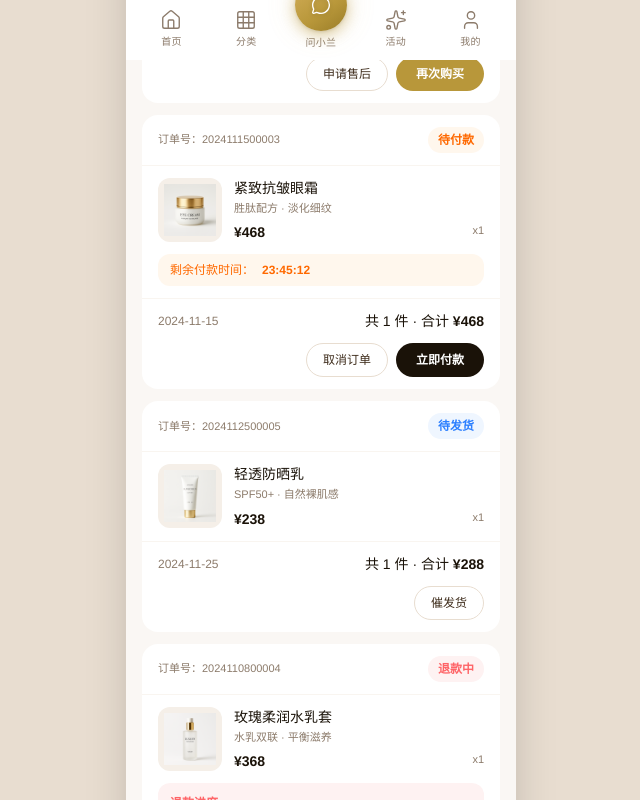
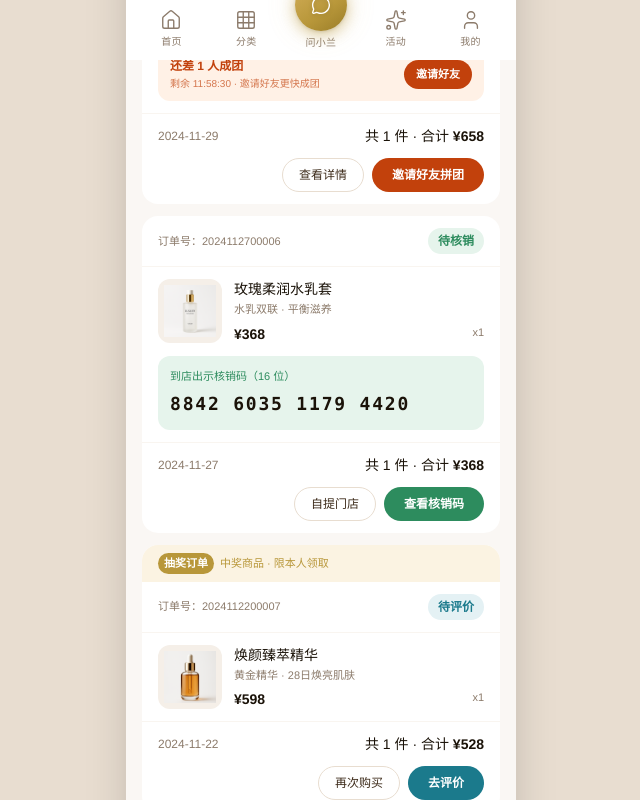
Before and after one commit to 315fang/cloud-mp-qianduan, a Next.js app: page /orders in a window 1280 px wide. Shown: the part 740-1540 px from the top of the page, without its empty margins (319-959 px from the left). Built offline with nearby package versions, Linux system fonts and the light colour scheme.

Commit message:
feat: update checkout delivery method and add new order statuses
Co-authored-by: 王飞 <192938845+315fang@users.noreply.github.com>

```diff
--- a/src/app/orders/page.tsx
+++ b/src/app/orders/page.tsx
@@ -8,23 +8,35 @@ import { ArrowLeft, ChevronRight, Package, MapPin, CheckCircle2, Truck, CircleDo
 import PhoneFrame from "@/components/PhoneFrame";
 import { products } from "@/lib/data";
 
-type OrderStatus = "all" | "pending" | "paid" | "shipped" | "completed" | "refund";
+type OrderStatus = "all" | "pending" | "grouping" | "paid" | "shipped" | "review" | "verify" | "completed" | "refund";
 
 const statusTabs: { key: OrderStatus; label: string }[] = [
   { key: "all", label: "全部" },
   { key: "pending", label: "待付款" },
+  { key: "grouping", label: "待成团" },
   { key: "paid", label: "待发货" },
   { key: "shipped", label: "待收货" },
+  { key: "verify", label: "待核销" },
+  { key: "review", label: "待评价" },
   { key: "completed", label: "已完成" },
   { key: "refund", label: "退换货" },
 ];
 
 const statusConfig: Record<string, { label: string; color: string; bg: string }> = {
   pending: { label: "待付款", color: "text-orange-500", bg: "bg-orange-50" },
+  grouping: { label: "待成团", color: "text-[#C2410C]", bg: "bg-[#FFEDD5]" },
   paid: { label: "待发货", color: "text-blue-500", bg: "bg-blue-50" },
   shipped: { label: "待收货", color: "text-[#B8973A]", bg: "bg-[#F0E6C8]" },
+  verify: { label: "待核销", color: "text-[#2D8C5E]", bg: "bg-[#E6F4EC]" },
+  review: { label: "待评价", color: "text-[#1B7A8C]", bg: "bg-[#E4F1F4]" },
   completed: { label: "已完成", color: "text-[#8C7B6B]", bg: "bg-[#F5EFE8]" },
   refund: { label: "退款中", color: "text-red-400", bg: "bg-red-50" },
+};
+
+// 活动订单类型
+const activityConfig: Record<string, { label: string; color: string; bg: string }> = {
+  group: { label: "拼团订单", color: "#C2410C", bg: "#FFF1E6" },
+  lottery: { label: "抽奖订单", color: "#B8973A", bg: "#FBF3E2" },
 };
 
 const logistics = [
@@ -42,6 +54,35 @@ const mockOrders = [
     items: [{ product: products[0], qty: 1 }, { product: products[1], qty: 1 }],
     total: 1026,
     expressNo: "SF1234567890",
+    activity: null as null | "group" | "lottery",
+  },
+  {
+    id: "2024112900008",
+    status: "grouping" as const,
+    date: "2024-11-29",
+    items: [{ product: products[1], qty: 1 }],
+    total: 658,
+    expressNo: "",
+    activity: "group" as const,
+  },
+  {
+    id: "2024112700006",
+    status: "verify" as const,
+    date: "2024-11-27",
+    items: [{ product: products[2], qty: 1 }],
+    total: 368,
+    expressNo: "",
+    activity: null,
+    verifyCode: "8842 6035 1179 4420",
+  },
+  {
+    id: "2024112200007",
+    status: "review" as const,
+    date: "2024-11-22",
+    items: [{ product: products[0], qty: 1 }],
+    total: 528,
+    expressNo: "",
+    activity: "lottery" as const,
   },
   {
     id: "2024112000002",
@@ -50,6 +91,7 @@ const mockOrders = [
     items: [{ product: products[3], qty: 2 }],
     total: 396,
     expressNo: "",
+    activity: null,
   },
   {
     id: "2024111500003",
@@ -58,6 +100,7 @@ const mockOrders = [
     items: [{ product: products[4], qty: 1 }],
     total: 468,
     expressNo: "",
+    activity: null,
   },
   {
     id: "2024112500005",
@@ -66,6 +109,7 @@ const mockOrders = [
     items: [{ product: products[5], qty: 1 }],
     total: 288,
     expressNo: "",
+    activity: null,
   },
   {
     id: "2024110800004",
@@ -74,6 +118,7 @@ const mockOrders = [
     items: [{ product: products[2], qty: 1 }],
     total: 368,
     expressNo: "",
+    activity: null,
   },
 ];
 
@@ -137,6 +182,23 @@ export default function OrdersPage() {
             const isLogisticsOpen = expandedLogistics === order.id;
             return (
               <div key={order.id} className="bg-white rounded-2xl overflow-hidden">
+                {/* 活动订单识别条 */}
+                {order.activity && (
+                  <div
+                    className="flex items-center gap-1.5 px-4 py-2"
+                    style={{ backgroundColor: activityConfig[order.activity].bg }}
+                  >
+                    <span
+                      className="text-[11px] font-bold px-1.5 py-0.5 rounded"
+                      style={{ color: "#fff", backgroundColor: activityConfig[order.activity].color }}
+                    >
+                      {activityConfig[order.activity].label}
+                    </span>
+                    <span className="text-[11px]" style={{ color: activityConfig[order.activity].color }}>
+                      {order.activity === "group" ? "拼团成功后自动发货" : "中奖商品 · 限本人领取"}
+                    </span>
+                  </div>
+                )}
                 {/* 订单头部 */}
                 <div className="flex items-center justify-between px-4 py-3 border-b border-[#F9F5F0]">
                   <span className="text-[11px] text-[#8C7B6B]">订单号：{order.id}</span>
@@ -237,6 +299,27 @@ export default function OrdersPage() {
                   </div>
                 )}
 
+                {/* 待成团进度 */}
+                {order.status === "grouping" && (
+                  <div className="mx-4 mb-3 flex items-center justify-between bg-[#FFF1E6] rounded-xl px-3 py-2.5">
+                    <div>
+                      <p className="text-xs font-bold text-[#C2410C]">还差 1 人成团</p>
+                      <p className="text-[10px] text-[#C2410C]/70 mt-0.5">剩余 11:58:30 · 邀请好友更快成团</p>
+                    </div>
+                    <button className="text-[11px] bg-[#C2410C] text-white px-3 py-1.5 rounded-full font-semibold">
+                      邀请好友
+                    </button>
+                  </div>
+                )}
+
+                {/* 待核销 16 位核销码 */}
+                {order.status === "verify" && "verifyCode" in order && order.verifyCode && (
+                  <div className="mx-4 mb-3 bg-[#E6F4EC] rounded-xl px-3 py-3">
+                    <p className="text-[11px] text-[#2D8C5E] mb-1.5">到店出示核销码（16 位）</p>
+                    <p className="text-lg font-bold tracking-widest text-[#1A1208] font-mono">{order.verifyCode}</p>
+                  </div>
+                )}
+
                 {/* 退款进度 */}
                 {order.status === "refund" && (
                   <div className="mx-4 mb-3 bg-red-50 rounded-xl px-3 py-3">
@@ -313,6 +396,36 @@ export default function OrdersPage() {
                         催发货
                       </button>
                     )}
+                    {order.status === "grouping" && (
+                      <>
+                        <button className="text-xs border border-[#E8DDD0] text-[#3D2B1A] px-4 py-2 rounded-full">
+                          查看详情
+                        </button>
+                        <button className="text-xs bg-[#C2410C] text-white px-5 py-2 rounded-full font-semibold">
+                          邀请好友拼团
+                        </button>
+                      </>
+                    )}
+                    {order.status === "verify" && (
+                      <>
+                        <button className="text-xs border border-[#E8DDD0] text-[#3D2B1A] px-4 py-2 rounded-full">
+                          自提门店
+                        </button>
+                        <button className="text-xs bg-[#2D8C5E] text-white px-5 py-2 rounded-full font-semibold">
+                          查看核销码
+                        </button>
+                      </>
+                    )}
+                    {order.status === "review" && (
+                      <>
+                        <button className="text-xs border border-[#E8DDD0] text-[#3D2B1A] px-4 py-2 rounded-full">
+                          再次购买
+                        </button>
+                        <button className="text-xs bg-[#1B7A8C] text-white px-5 py-2 rounded-full font-semibold">
+                          去评价
+                        </button>
+                      </>
+                    )}
                     {order.status === "refund" && (
                       <button className="text-xs border border-[#E8DDD0] text-[#3D2B1A] px-4 py-2 rounded-full">
                         查看进度
--- a/src/app/store/verify/page.tsx
+++ b/src/app/store/verify/page.tsx
@@ -2,25 +2,73 @@
 
 import { useState } from "react";
 import { useRouter } from "next/navigation";
-import { ArrowLeft, ScanLine, Check, AlertCircle } from "lucide-react";
+import { ArrowLeft, ScanLine, Check, AlertCircle, Store, ChevronRight, Clock, ShieldAlert, MapPin } from "lucide-react";
 import PhoneFrame from "@/components/PhoneFrame";
+
+// 当前账号是否具备门店核销权限（门店体系人员）
+const hasPermission = true;
+
+// 当前门店范围：该账号只能核销所属门店的订单
+const currentStore = {
+  name: "问兰美学旗舰店（园区店）",
+  address: "苏州市工业园区星海街 200 号问兰中心 1 层",
+  scope: "仅可核销本门店订单",
+  pendingCount: 3,
+};
+
+// 16 位核销码示例
+const VALID_CODE = "8842603511794420";
+
+const matchedOrder = {
+  code: "DEP202411270006",
+  customer: "李**",
+  phone: "158****8888",
+  items: "雪绒花修护精华 ×1",
+  amount: "¥780",
+  store: "问兰美学旗舰店（园区店）",
+};
+
+function formatCode(raw: string) {
+  return raw.replace(/(.{4})/g, "$1 ").trim();
+}
 
 export default function VerifyConsolePage() {
   const router = useRouter();
   const [code, setCode] = useState("");
   const [verified, setVerified] = useState<null | { ok: boolean; order?: typeof matchedOrder }>(null);
 
-  const matchedOrder = {
-    code: "HX8829",
-    customer: "李**",
-    items: "雪绒花修护精华 ×1",
-    amount: "¥780",
-    pickupCode: "8829",
-  };
+  // 无权限整页空态
+  if (!hasPermission) {
+    return (
+      <PhoneFrame>
+        <div className="flex flex-col h-full bg-[#1A1208]">
+          <header className="flex items-center gap-3 px-4 py-3">
+            <button onClick={() => router.back()} className="w-8 h-8 flex items-center justify-center -ml-1" aria-label="返回">
+              <ArrowLeft size={20} className="text-white" />
+            </button>
+            <h1 className="text-base font-bold text-white">核销台</h1>
+          </header>
+          <div className="flex-1 flex flex-col items-center justify-center px-10 text-center">
+            <div className="w-20 h-20 rounded-full bg-white/10 flex items-center justify-center mb-5">
+              <ShieldAlert size={36} className="text-[#D4AF5A]" />
+            </div>
+            <p className="text-base font-bold text-white">暂无核销权限</p>
+            <p className="text-sm text-white/50 mt-2 leading-relaxed">
+              核销功能仅向门店体系人员（店长 / 店员）开放。如需开通，请联系所属门店管理员或品牌方。
+            </p>
+            <button onClick={() => router.back()} className="mt-6 px-6 py-2.5 bg-[#B8973A] text-[#1A1208] text-sm font-bold rounded-full">
+              返回
+            </button>
+          </div>
+        </div>
+      </PhoneFrame>
+    );
+  }
 
   const handleVerify = () => {
-    if (!code.trim()) return;
-    if (code === "8829") {
+    const raw = code.replace(/\s/g, "");
+    if (raw.length !== 16) return;
+    if (raw === VALID_CODE) {
       setVerified({ ok: true, order: matchedOrder });
     } else {
       setVerified({ ok: false });
@@ -28,25 +76,54 @@ export default function VerifyConsolePage() {
   };
 
   const handleConfirm = () => {
-    // 资金红线：实际核销提交由后端处理，此处仅演示
     setCode("");
     setVerified(null);
     router.push("/store/pending");
   };
 
+  const rawLen = code.replace(/\s/g, "").length;
+
   return (
     <PhoneFrame>
       <div className="min-h-full bg-[#1A1208]">
         <header className="sticky top-0 z-10 flex items-center gap-3 bg-[#1A1208] px-4 py-3">
-          <button onClick={() => router.back()} className="flex items-center justify-center w-8 h-8 -ml-1">
+          <button onClick={() => router.back()} className="flex items-center justify-center w-8 h-8 -ml-1" aria-label="返回">
             <ArrowLeft size={20} className="text-white" />
           </button>
           <h1 className="text-base font-bold text-white">核销台</h1>
         </header>
 
-        <div className="px-5 py-6">
+        <div className="px-5 pb-8">
+          {/* 当前门店范围卡 */}
+          <div className="bg-white/5 rounded-2xl p-4 border border-white/10">
+            <div className="flex items-start gap-2.5">
+              <div className="w-9 h-9 rounded-full bg-[#B8973A]/20 flex items-center justify-center shrink-0">
+                <Store size={17} className="text-[#D4AF5A]" />
+              </div>
+              <div className="flex-1 min-w-0">
+                <p className="text-sm font-bold text-white">{currentStore.name}</p>
+                <p className="flex items-start gap-1 text-[11px] text-white/50 mt-1">
+                  <MapPin size={11} className="mt-0.5 shrink-0" /> {currentStore.address}
+                </p>
+                <span className="inline-block mt-2 text-[10px] text-[#D4AF5A] bg-[#B8973A]/15 px-2 py-0.5 rounded-full">
+                  {currentStore.scope}
+                </span>
+              </div>
+            </div>
+            {/* 待核订单快捷入口 */}
+            <button
+              onClick={() => router.push("/store/pending")}
+              className="w-full mt-3 pt-3 border-t border-white/10 flex items-center gap-2"
+            >
+              <Clock size={15} className="text-[#D4AF5A]" />
+              <span className="text-xs text-white/80 flex-1 text-left">待核销订单</span>
+              <span className="text-xs font-bold text-[#D4AF5A]">{currentStore.pendingCount} 单待处理</span>
+              <ChevronRight size={15} className="text-white/40" />
+            </button>
+          </div>
+
           {/* 扫码区 */}
-          <button className="w-full aspect-[4/3] rounded-2xl border-2 border-dashed border-[#B8973A]/40 bg-white/5 flex flex-col items-center justify-center gap-3 active:bg-white/10 transition-colors">
+          <button className="w-full mt-5 aspect-[4/3] rounded-2xl border-2 border-dashed border-[#B8973A]/40 bg-white/5 flex flex-col items-center justify-center gap-3 active:bg-white/10 transition-colors">
             <ScanLine size={48} className="text-[#B8973A]" />
             <span className="text-sm text-white/80 font-medium">点击扫描提货二维码</span>
             <span className="text-xs text-white/40">对准客户出示的核销码</span>
@@ -55,53 +132,58 @@ export default function VerifyConsolePage() {
           {/* 分隔 */}
           <div className="flex items-center gap-3 my-5">
             <div className="flex-1 h-px bg-white/10" />
-            <span className="text-xs text-white/40">或手动输入</span>
+            <span className="text-xs text-white/40">或手动输入 16 位核销码</span>
             <div className="flex-1 h-px bg-white/10" />
           </div>
 
-          {/* 手动输入 */}
+          {/* 手动输入 16 位核销码 */}
           <div className="bg-white/5 rounded-2xl p-4">
             <input
               value={code}
               onChange={(e) => {
-                setCode(e.target.value);
+                const raw = e.target.value.replace(/\D/g, "").slice(0, 16);
+                setCode(formatCode(raw));
                 setVerified(null);
               }}
-              placeholder="输入 4 位提货码"
-              maxLength={4}
+              placeholder="请输入 16 位核销码"
               inputMode="numeric"
-              className="w-full bg-transparent text-center text-2xl font-bold text-white placeholder:text-white/30 tracking-[0.5em] outline-none py-2"
+              className="w-full bg-transparent text-center text-lg font-bold text-white placeholder:text-white/30 tracking-[0.15em] outline-none py-2 font-mono"
             />
+            <div className="flex items-center justify-center gap-1 mt-1">
+              <span className="text-[10px] text-white/40">{rawLen} / 16 位</span>
+            </div>
             <button
               onClick={handleVerify}
-              className="w-full mt-3 bg-[#B8973A] text-[#1A1208] text-sm font-bold py-3 rounded-xl active:opacity-80"
+              disabled={rawLen !== 16}
+              className={`w-full mt-3 text-sm font-bold py-3 rounded-xl active:opacity-80 ${
+                rawLen === 16 ? "bg-[#B8973A] text-[#1A1208]" : "bg-white/10 text-white/40"
+              }`}
             >
               查询订单
             </button>
-            <p className="text-[10px] text-white/30 text-center mt-2">演示：输入 8829 可匹配示例订单</p>
+            <p className="text-[10px] text-white/30 text-center mt-2">演示：输入 8842 6035 1179 4420 可匹配示例订单</p>
           </div>
 
           {/* 查询结果 */}
           {verified?.ok && verified.order && (
             <div className="mt-5 bg-white rounded-2xl p-5">
               <div className="flex items-center gap-2 pb-3 border-b border-[#F0E8DC]">
-                <Check size={18} className="text-[#B8973A]" />
+                <Check size={18} className="text-[#2D8C5E]" />
                 <span className="text-sm font-bold text-[#1A1208]">找到待核销订单</span>
               </div>
               <div className="space-y-2 mt-3 text-sm">
-                <div className="flex justify-between">
-                  <span className="text-[#8C7B6B]">订单号</span>
-                  <span className="text-[#1A1208]">{verified.order.code}</span>
-                </div>
-                <div className="flex justify-between">
-                  <span className="text-[#8C7B6B]">客户</span>
-                  <span className="text-[#1A1208]">{verified.order.customer}</span>
-                </div>
-                <div className="flex justify-between">
-                  <span className="text-[#8C7B6B]">商品</span>
-                  <span className="text-[#1A1208]">{verified.order.items}</span>
-                </div>
-                <div className="flex justify-between">
+                {[
+                  ["订单号", verified.order.code],
+                  ["客户", `${verified.order.customer} ${verified.order.phone}`],
+                  ["商品", verified.order.items],
+                  ["核销门店", verified.order.store],
+                ].map(([k, v]) => (
+                  <div key={k} className="flex justify-between gap-3">
+                    <span className="text-[#8C7B6B] shrink-0">{k}</span>
+                    <span className="text-[#1A1208] text-right">{v}</span>
+                  </div>
+                ))}
+                <div className="flex justify-between pt-1">
                   <span className="text-[#8C7B6B]">金额</span>
                   <span className="text-base font-bold text-[#1A1208]">{verified.order.amount}</span>
                 </div>
@@ -120,7 +202,7 @@ export default function VerifyConsolePage() {
               <AlertCircle size={20} className="text-[#E8857A] shrink-0" />
               <div>
                 <p className="text-sm font-bold text-[#1A1208]">未找到对应订单</p>
-                <p className="text-xs text-[#8C7B6B] mt-0.5">请核对提货码是否正确</p>
+                <p className="text-xs text-[#8C7B6B] mt-0.5">请核对核销码，或确认该订单是否属于本门店</p>
               </div>
             </div>
           )}
```
Also changed, not shown: src/app/checkout/page.tsx (+22 -10 lines).
